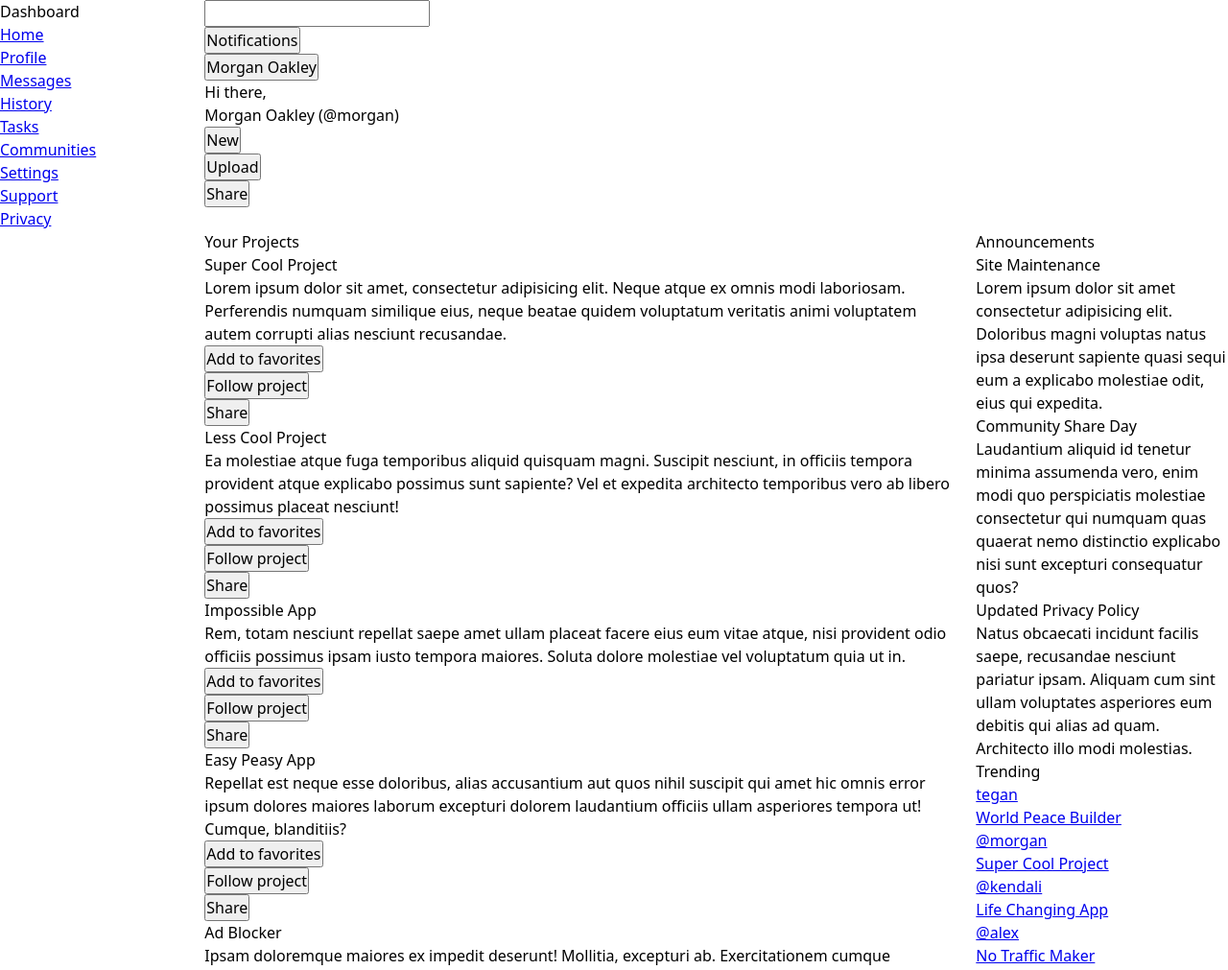
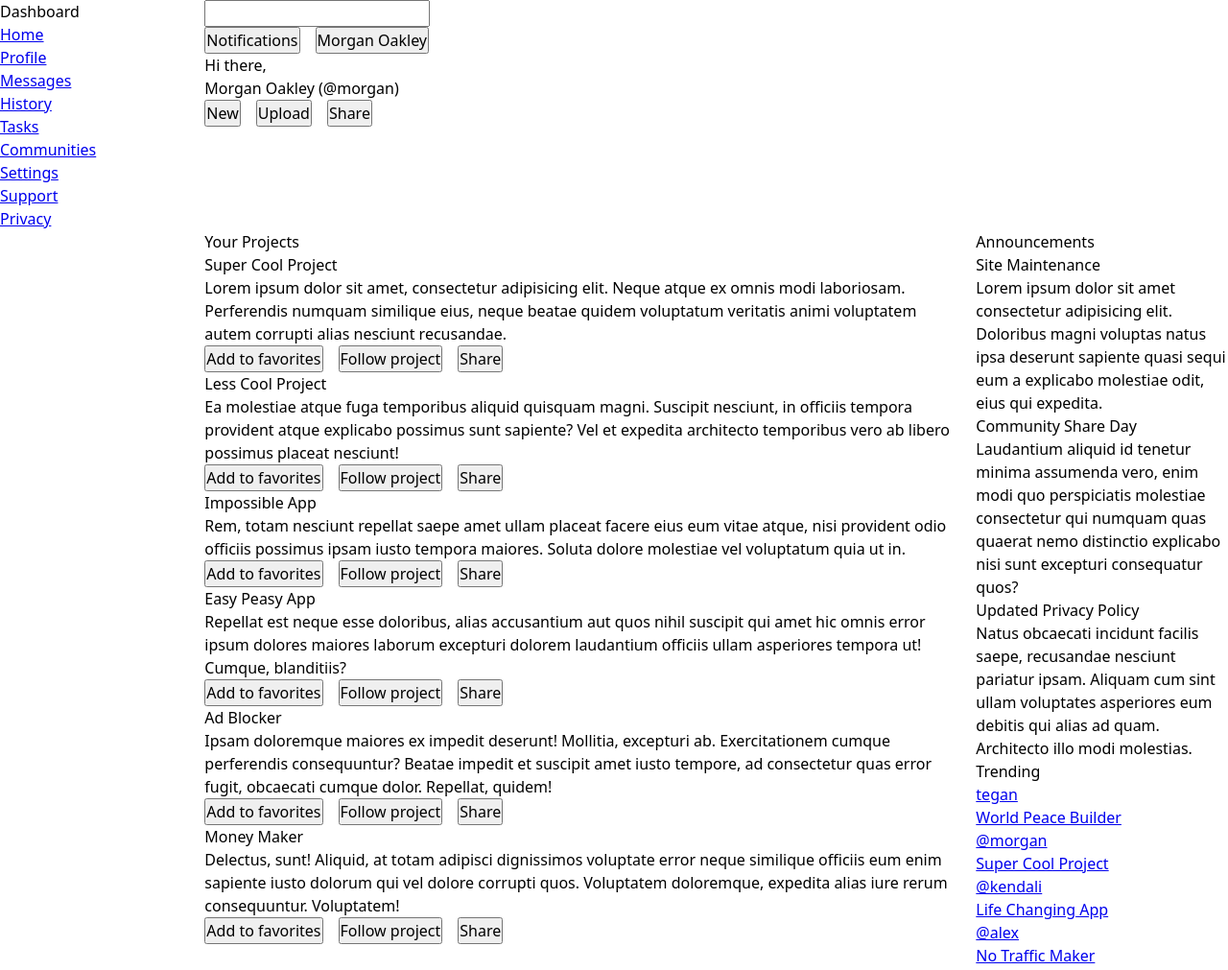
Before and after one commit to stebeus/admin-dashboard, a plain HTML site: page index.html in a window 1280 px wide. Shown: the top 1011 px of the page at 96% size. Drawn offline with Linux system fonts and the light colour scheme.

Commit message:
Add flex to menu elements

```diff
--- a/style.css
+++ b/style.css
@@ -31,6 +31,11 @@ svg {
   max-width: 100%;
 }
 
+menu {
+  display: flex;
+  gap: 1rem;
+}
+
 header {
   grid-area: header;
 }
```
